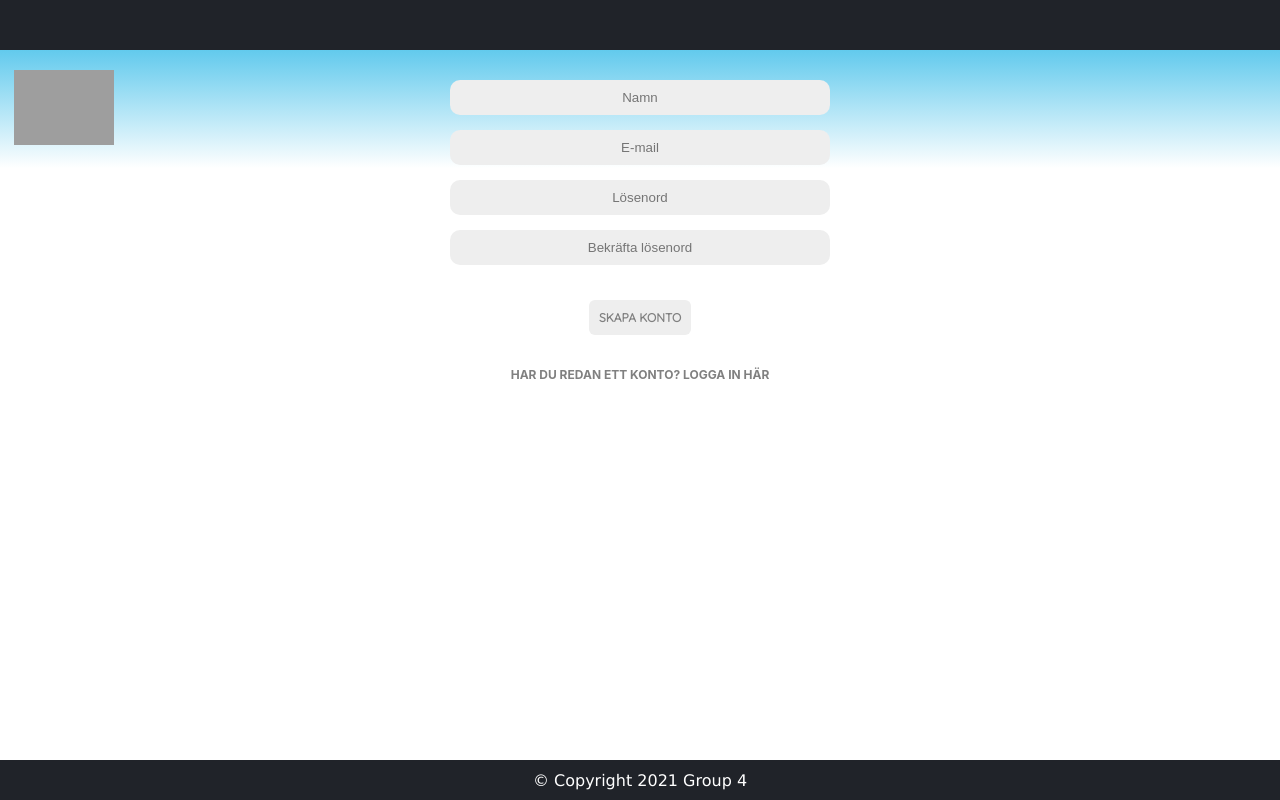
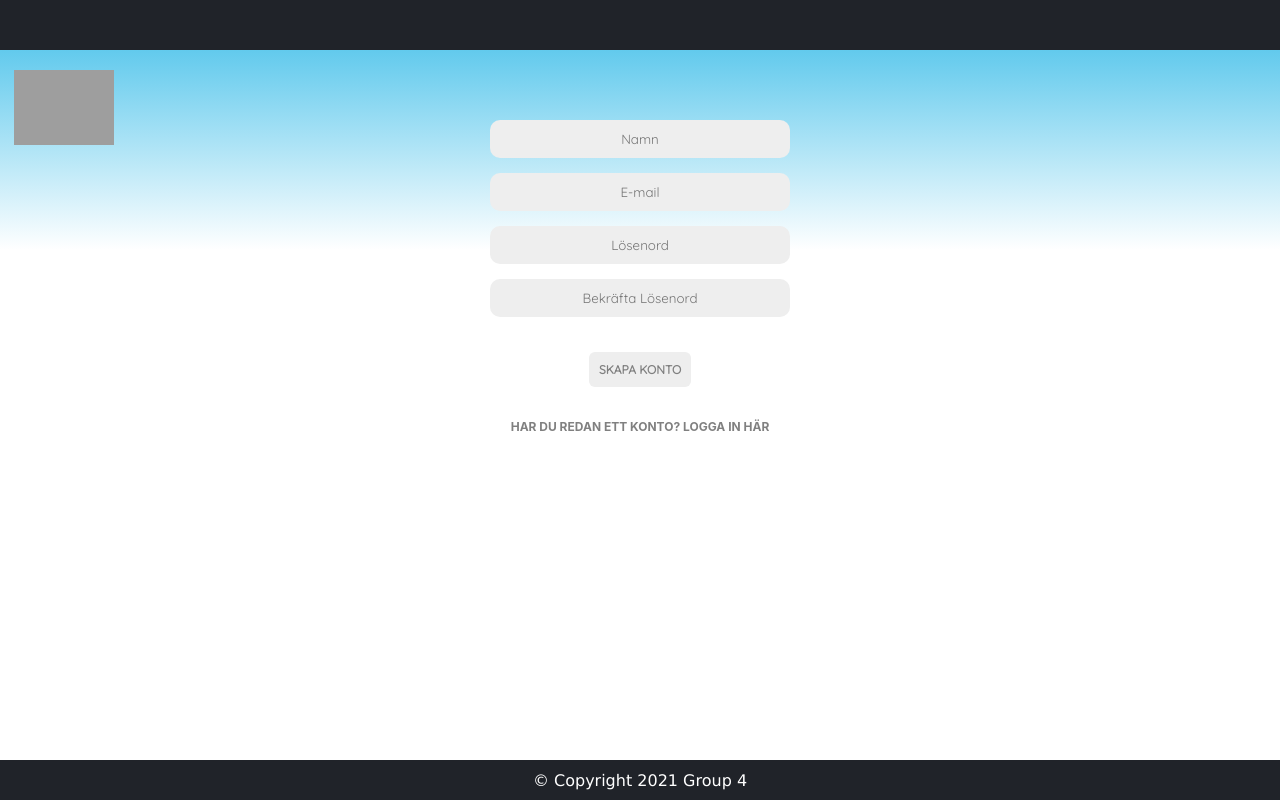
Before and after one commit to postila/clearbnb-grupp4, a React (Create React App) app: page / in a window 1280 px wide. Both pictures are taken after a click on the element "INGET KONTO? REGISTRERA DIG HÄR". Built offline with nearby package versions, Linux system fonts and the light colour scheme; no server answers; grey boxes are pictures that could not be loaded.

Commit message:
Styling complete for home page

```diff
--- a/src/components/LocationList.js
+++ b/src/components/LocationList.js
@@ -65,7 +65,7 @@ const styles = {
         transform: 'scale(1.02)',
         backgroundColor: '#f1f1f1',
       },
-    '@media (max-width: 480px)': {
+    '@media (max-width: 490px)': {
       padding: '1.5vw 1.5vw 0 1.5vw',
       margiinBottom: '5vw'
     }
@@ -74,7 +74,7 @@ const styles = {
     display: 'grid',
     gridTemplateColumns: 'repeat(4, 1fr)',
     gridGap: '25px',
-    '@media (max-width: 1000px)': {
+    '@media (max-width: 900px)': {
       gridTemplateColumns: 'repeat(2, 1fr)',
       gridGap: '30px',
       margin: '10px'
--- a/src/components/Login.js
+++ b/src/components/Login.js
@@ -43,9 +43,10 @@ const Login = (props) => {
         <input key="3" style={styles.input} type="password" placeholder="Lösenord" required onChange={ p => setPassword(p.target.value)} value={password}></input>
         <button key="4" style={styles.button} onClick={createLogin}>Logga in</button>
 
-        <p style={styles.register}>Inget konto?
-          <span onClick={ props.displayRegisterForm }> Registrera dig här</span>
+        <p onClick={props.displayRegisterForm} style={styles.register}>
+          Inget konto? Registrera dig här
         </p>
+
 
       </form>
       {showNotification && <div><Snackbar
@@ -77,11 +78,15 @@ const styles = {
     display: 'grid',
     gridGap: '15px',
     maxWidth: '500px',
-    margin: '0px auto',
-    padding: '100px'
-
+    margin: '23px auto',
+    padding: '100px',
+    '@media (max-width: 480px)': {
+      margin: '143px auto',
+      padding: '10vw'
+    }
   },
   input: {
+    height: '38px',
     textAlign: 'center',
     fontFamily: 'Quicksand',
     padding: '10px',
@@ -106,16 +111,13 @@ const styles = {
   },
   register: {
     cursor: 'pointer',
-    fontFamily: 'Quicksand',
+    color: 'grey',
+    padding: '20px',
     fontSize: '12px',
     fontWeight: 'bold',
-    borderRadius: '10px',
     textTransform: 'uppercase',
-    padding: '5px',
-    color: 'grey',
-    background: '#eee',
     ':hover': {
-      background: '#e6e6e6',
+      opacity: '75%'
     }
   }
 }
--- a/src/components/Register.js
+++ b/src/components/Register.js
@@ -56,12 +56,12 @@ const Register = (props) => {
   }
 
   return (
-    <div>
-      <form key="1" style={styles.form} onSubmit={createUser}>
+    <div style={styles.container}>
+      <form className="register-form" key="1" onSubmit={createUser}>
         <input key="2" ref={ name } style={ styles.input } type="text" placeholder="Namn" required></input>
         <input key="3" ref={ email } style={ styles.input } type="email" placeholder="E-mail" required></input>
         <input key="4" ref={ password } style={ styles.input } type="password" placeholder="Lösenord" required></input>
-        <input key="5" ref={confirmPassword} style={styles.input} type="password" placeholder="Bekräfta lösenord" required></input>
+        <input key="5" ref={confirmPassword} style={styles.input} type="password" placeholder="Bekräfta Lösenord" required></input>
         {showPasswordNotification && <div><Snackbar
           anchorOrigin={{
             vertical: 'top',
@@ -88,7 +88,7 @@ const Register = (props) => {
         <div>
           <br></br>
           <button style={styles.button}>Skapa konto</button>
-          <p style={styles.logIn} onClick={props.displayRegisterForm}>Har du redan ett konto? Logga in här</p>
+          <p className="register-login" onClick={props.displayRegisterForm}>Har du redan ett konto? Logga in här</p>
         </div>
       </form>
       {showNotification && <div><Snackbar
@@ -119,15 +119,11 @@ const Register = (props) => {
 }
 
 const styles = {
-  form: {
-    display: 'grid',
-    gridGap: '15px',
-    maxWidth: '400px',
-    margin: '20px auto',
-    padding: '10px'
-  },
+
   input: {
+    height: '38px',
     textAlign: 'center',
+    fontFamily: 'Quicksand',
     padding: '10px',
     borderRadius: '10px',
     border: 'none',
@@ -159,9 +155,6 @@ const styles = {
     fontSize: '12px',
     fontWeight: 'bold',
     textTransform: 'uppercase',
-    ':hover': {
-      opacity: '50%'
-    }
   }
 }
 
--- a/src/index.css
+++ b/src/index.css
@@ -21,3 +21,32 @@ header {
 input:focus {
   outline: none !important;
 }
+
+.register-form {
+    display: grid;
+    grid-gap: 15px;
+    max-width: 500px;
+    margin: -30px auto 0 auto;
+    padding: 100px;
+
+  }
+
+  @media (max-width: 490px) {
+    .register-form {
+      margin: 90px auto;
+      padding: 10vw
+    }
+  }
+
+  .register-login {
+    cursor: pointer;
+    color: grey;
+    padding: 20px;
+    font-size: 12px;
+    font-weight: bold;
+    text-transform: uppercase;
+  }
+
+  .register-login:hover {
+    opacity: 75%;
+  }
--- a/src/pages/Home.js
+++ b/src/pages/Home.js
@@ -6,11 +6,10 @@ import LocationList from '../components/LocationList'
 
 import { UserContext } from '../contexts/UserContextProvider'
 import { useContext } from 'react';
-import { useEffect } from 'react';
 
 const Home = () => {
   const [register, setRegister] = useState(false)
-  const { userName, userId, logout, fetchSession } = useContext(UserContext)
+  const { userName, userId } = useContext(UserContext)
 
   // useEffect(() => {
   //   fetchSession()
@@ -31,7 +30,7 @@ const Home = () => {
       <div style={styles.locationList}>
         {userId &&
           <div>
-          <h1 style={{ textTransform: 'capitalize', fontFamily:'Quicksand', color:'white', opacity:'70%' }}>Välkommen {userName}!</h1>
+          <h1 style={styles.welcome}>Välkommen {userName}!</h1>
             <LocationList />
           </div>}
       </div>
@@ -44,15 +43,18 @@ const styles = {
     display: 'grid',
     gridGap: '10px 10px',
     justifyContent: 'center',
-    width: '100%'
+    width: '100%',
   },
   bodyStyle: {
     width: '100%',
-    background: 'linear-gradient(#62caed 0%, #ffffff 30%)'
+    background: 'linear-gradient(#62caed 0%, #ffffff 25vh)'
   },
   logo: {
     paddingTop: '20px',
     width: '100px',
+    '@media (max-width: 490px)': {
+      opacity: '0%'
+    }
   },
   left: {
     float: 'left',
@@ -66,6 +68,17 @@ const styles = {
   right: {
     float: 'right',
     width: '10%'
+  },
+  welcome: {
+    textTransform: 'capitalize',
+    fontFamily: 'Quicksand',
+    color: 'white',
+    marginTop: '-20px',
+    marginBottom: '70px',
+    '@media (max-width: 490px)': {
+      marginTop: '10px',
+      marginBottom: '40px'
+    }
   }
 }
 export default Radium(Home);
```
